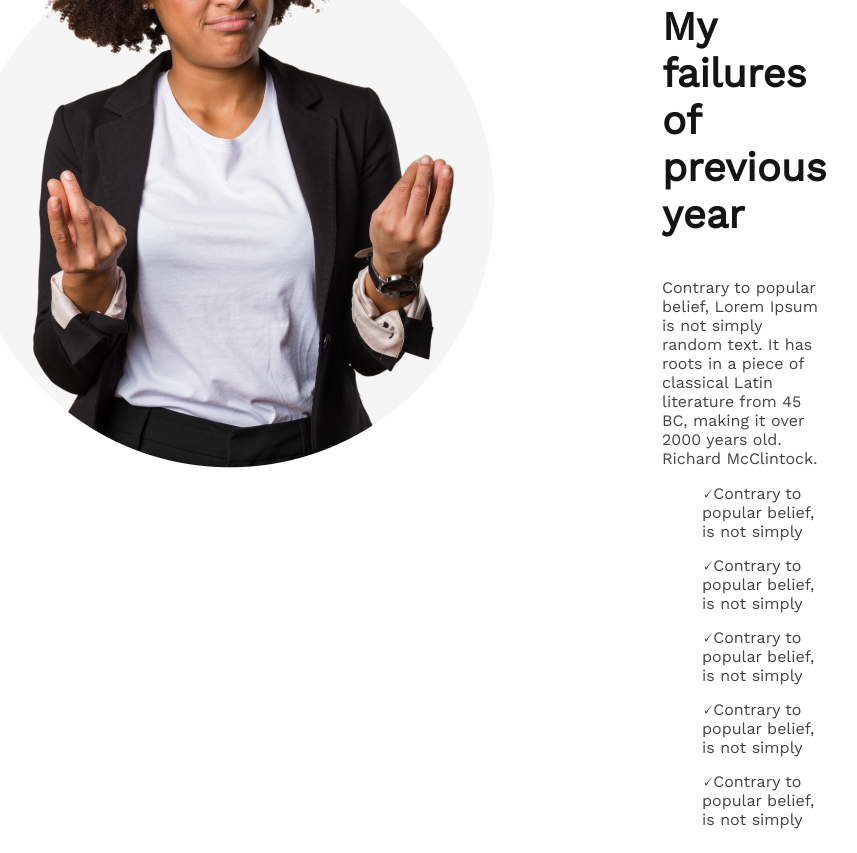
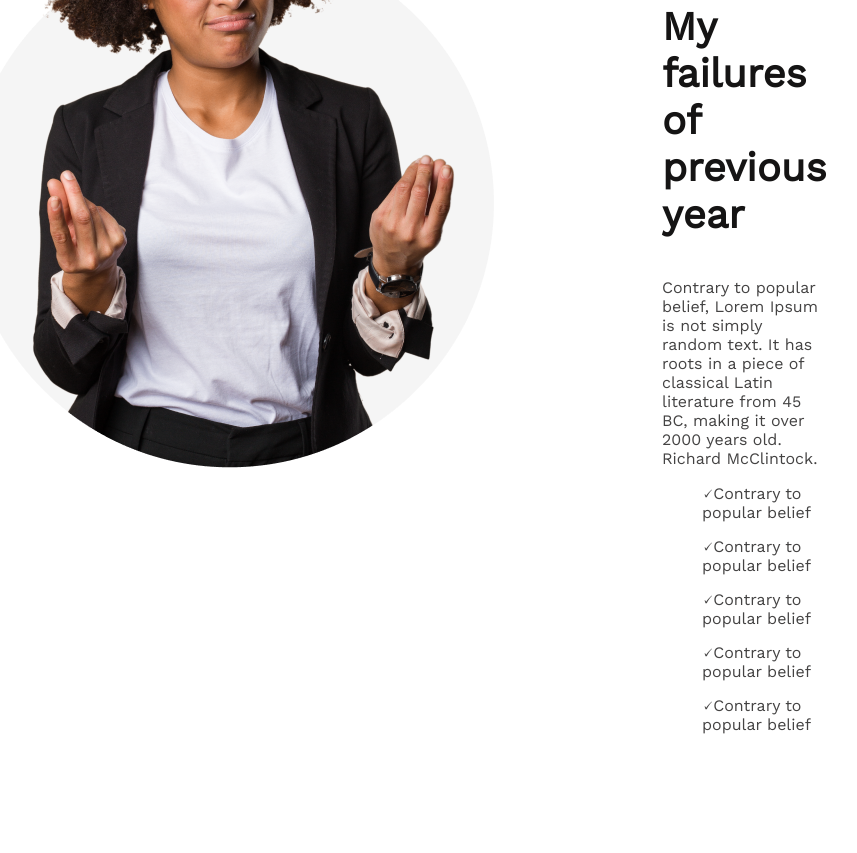
Before and after one commit to MehediHasanKhan7/assignments-one, a plain HTML site: page index.html in a window 1280 px wide. Shown: the part 1203-2056 px from the top of the page, without its empty margins (271-1128 px from the left). After the commit the page ends 1961 px from the top, so only its background shows below. Drawn offline with nearby package versions, Linux system fonts and the light colour scheme.

Commit message:
failure section edited

```diff
--- a/index.html
+++ b/index.html
@@ -37,11 +37,11 @@
     Contrary to popular belief, Lorem Ipsum is not simply random text. It has roots in a piece of classical Latin literature from 45 BC, making it over 2000 years old. Richard McClintock.
 </p>
 <ul>
-    <li>Contrary to popular belief, is not simply</li>
-    <li>Contrary to popular belief, is not simply</li>
-    <li>Contrary to popular belief, is not simply</li>
-    <li>Contrary to popular belief, is not simply</li>
-    <li>Contrary to popular belief, is not simply</li>
+    <li>Contrary to popular belief</li>
+    <li>Contrary to popular belief</li>
+    <li>Contrary to popular belief</li>
+    <li>Contrary to popular belief</li>
+    <li>Contrary to popular belief</li>
 </ul>
 
         </div>
```
